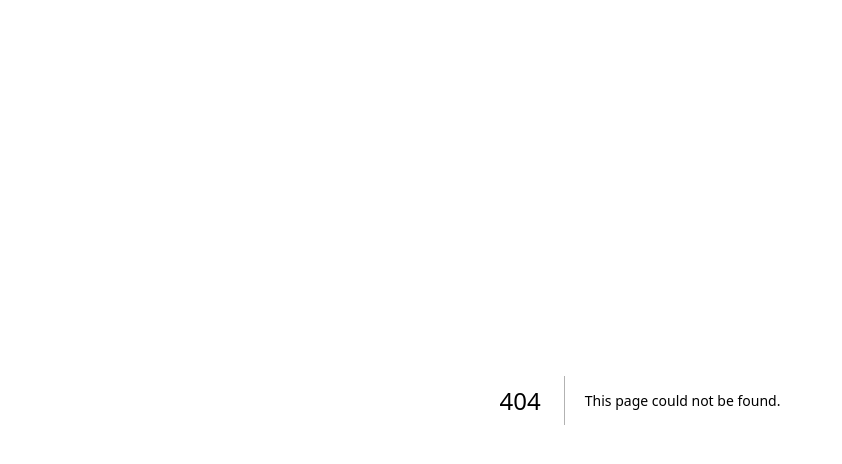
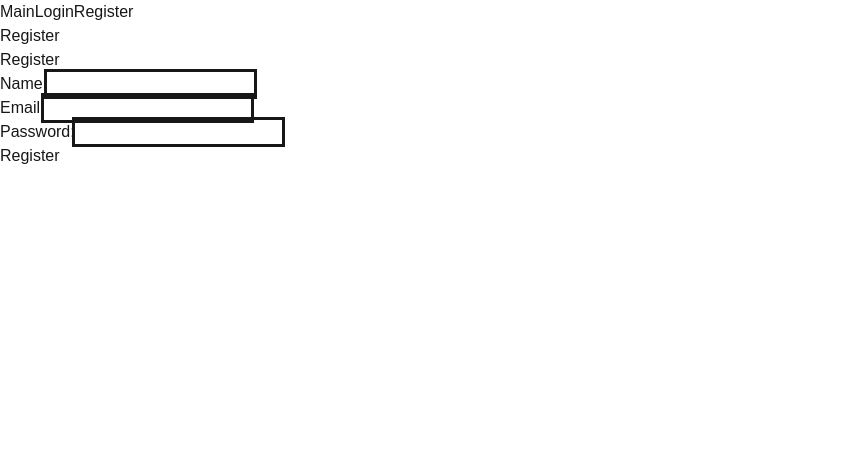
Before and after one commit to SebastianPutraC/final-project-sumail, a Next.js app: page /register in a window 1280 px wide. Before the commit this address had no page. Shown: the top 464 px of the page, without its empty margins (0-842 px from the left). Built offline with nearby package versions, Linux system fonts and the light colour scheme; no server answers.

Commit message:
Register form and page

```diff
--- /dev/null
+++ b/app/register/page.tsx
@@ -0,0 +1,17 @@
+'use client'
+import RegisterForm from "@/components/registerForm";
+import Header from "@/components/header";
+
+export default function RegisterPage() {
+    return (
+        <>
+            <div>
+                {Header()}
+            </div>
+            <div>
+                Register
+                {RegisterForm()}
+            </div>
+        </>
+    );
+}
--- /dev/null
+++ b/components/registerForm.tsx
@@ -0,0 +1,109 @@
+'use client'
+
+import firebase from  "../firebase/firebaseConfig"
+import {createUserWithEmailAndPassword, signInWithEmailAndPassword} from "firebase/auth";
+import { setDoc, doc } from "firebase/firestore";
+import React, { useState } from "react";
+import { useRouter } from "next/navigation";
+
+interface RegisterProps {
+    email: string;
+    name: string;
+    password: string;
+}
+
+export default function RegisterForm()
+{
+    const router = useRouter();
+    const [registerForm, setRegisterForm] = useState<RegisterProps>(
+        {email: "", name: "", password: ""})
+    const [registerError, setRegisterError] = useState<RegisterProps>(
+        {email: "", name: "", password: ""})
+
+    const [otherError, setOtherError] = useState();
+
+    const handleChange =
+        (event : React.ChangeEvent<HTMLInputElement>) => {
+
+            setRegisterForm({...registerForm, [event.target.name]: event.target.value})
+            setRegisterError({...registerError, [event.target.name]: ""})
+        };
+
+    const validateData = () => {
+        const newErrors : RegisterProps =
+            {email: "", name: "", password: ""};
+        if (!registerForm.name) newErrors.name = "Name is required";
+        if (!registerForm.email) newErrors.email = "Email is required";
+        if (!registerForm.password) newErrors.password = "Password is required";
+
+        return newErrors;
+    }
+
+    const registerUser = () => {
+        const validationError = validateData();
+        if(validationError.email !== "" && validationError.password !== ""
+            && validationError.name !== "")
+        {
+            setRegisterError(validationError);
+        }
+        else
+        {
+            createUserWithEmailAndPassword(
+                firebase.auth, registerForm.email, registerForm.password)
+                .then(async (userCredential) =>
+                {
+                    const user = userCredential.user
+                    await setDoc(doc(firebase.db, "users", user.uid),{
+                        name: registerForm.name,
+                        email: user.email,
+                        password: registerForm.password,
+                    })
+
+                    signInWithEmailAndPassword(firebase.auth,
+                        registerForm.email, registerForm.password)
+
+                        .then(async () =>
+                        {
+                            router.push("/")
+                        })
+                        .catch((error) => {
+                            setOtherError(error.message);
+                        })
+                })
+                .catch((error) => {
+                    setOtherError(error.message);
+                })
+        }
+    }
+
+    return(
+        <div className="userForm">
+            <h2>Register</h2>
+            <div>
+                <label>Name:</label>
+                <input style={{ outlineStyle: 'solid'}} type="text" name="name" onChange={handleChange} />
+                {registerError.name &&(
+                    <div>{registerError.name}</div>
+                )}
+            </div>
+            <div>
+                <label>Email:</label>
+                <input style={{ outlineStyle: 'solid'}} type="email" name="email" onChange={handleChange} />
+                {registerError.email &&(
+                    <div>{registerError.email}</div>
+                )}
+            </div>
+            <div>
+
+                <label>Password:</label>
+                <input style={{ outlineStyle: 'solid'}} type="password" name="password" onChange={handleChange} />
+                {registerError.password &&(
+                    <div>{registerError.password}</div>
+                )}
+            </div>
+            <button onClick={registerUser}>
+                Register
+            </button>
+        </div>
+    )
+}
```
